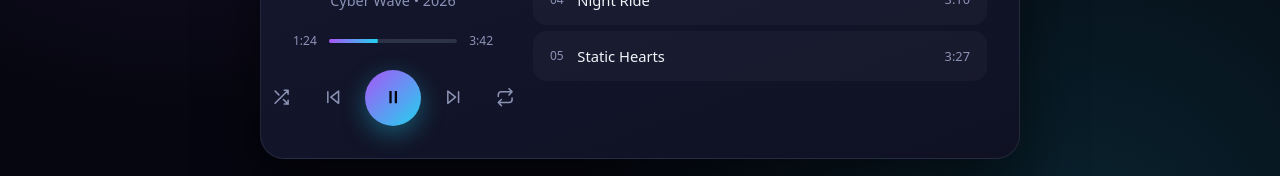
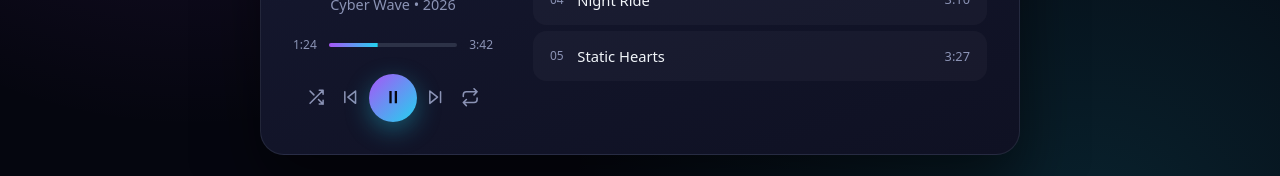
Before and after one commit to IshritRai/Frontend_assignment_1_Ishrit_Rai_A86605224057, a plain HTML site: page task3-music-player/index.html in a window 1280 px wide. Shown: the part 474-650 px from the top of the page. Drawn offline with Linux system fonts and the light colour scheme.

Commit message:
fix(task3): fit playback controls inside the 200px album column
At desktop width the controls row was ~264px wide and spilled out of the fixed column. Shrink button sizes and gap inside the 768px media query.

```diff
--- a/task3-music-player/style.css
+++ b/task3-music-player/style.css
@@ -330,6 +330,21 @@ button {
   .vinyl {
     width: 100%;
   }
+
+  /* five controls must fit inside the fixed 200px column */
+  .controls {
+    gap: 0.15rem;
+  }
+
+  .control {
+    width: 2rem;
+    height: 2rem;
+  }
+
+  .control--play {
+    width: 3rem;
+    height: 3rem;
+  }
 }
 
 /* ----------------------------------------------------------
```
